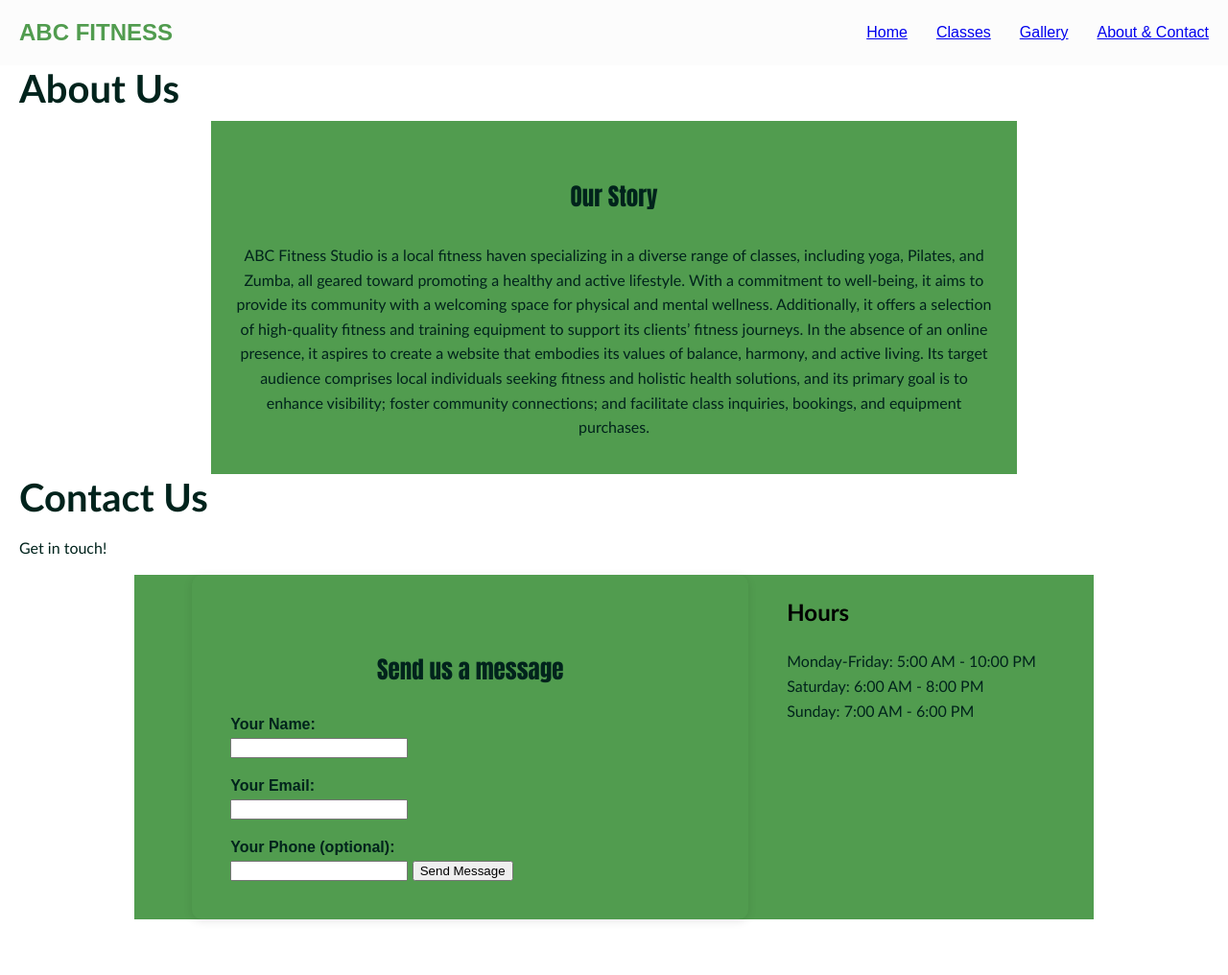
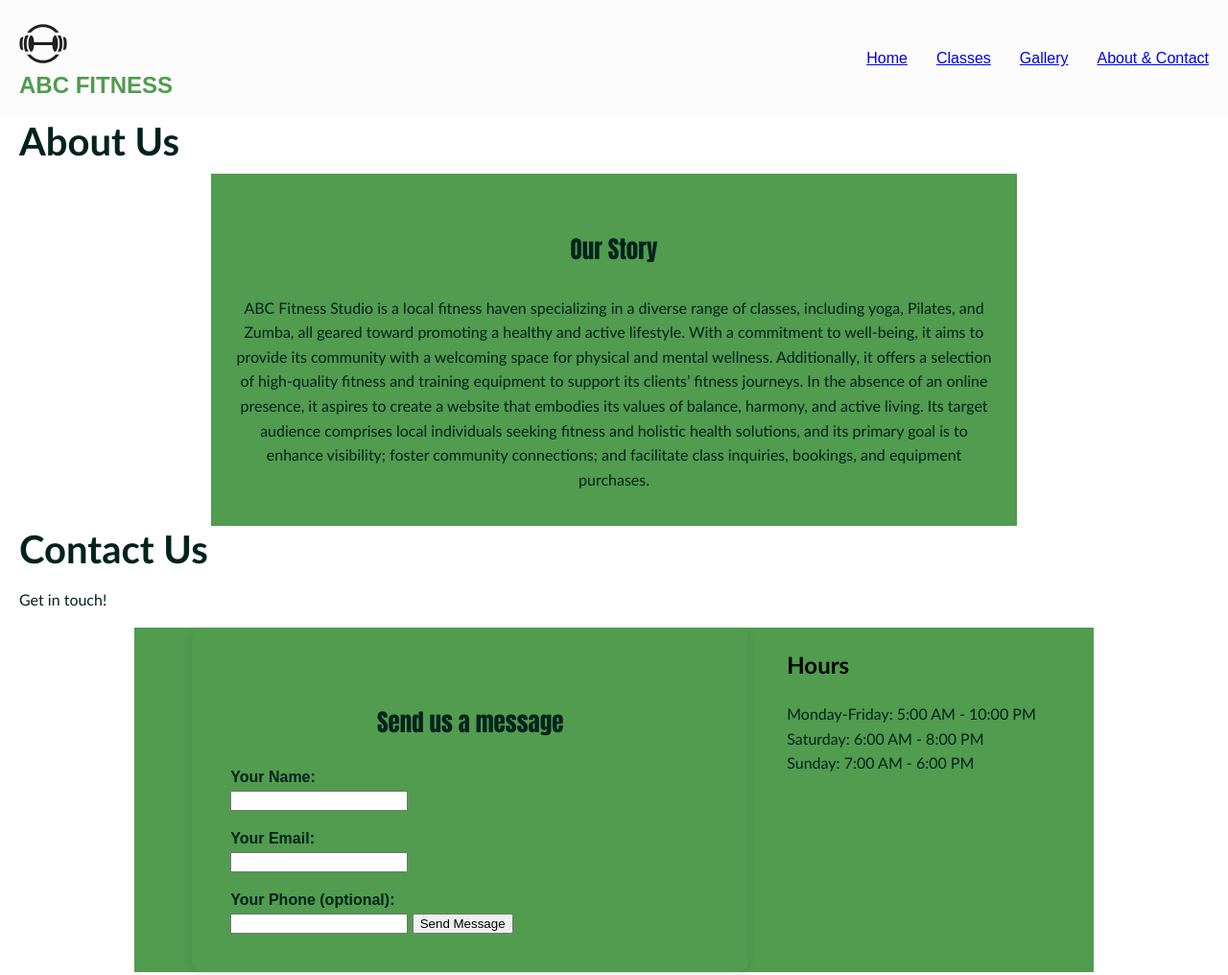
Before and after one commit to AlexNelson52/WebDevSoph, a plain HTML site: page about-contact.html in a window 1280 px wide. Shown: the top 1016 px of the page at 96% size. Drawn offline with Linux system fonts and the light colour scheme.

Commit message:
Add files via upload

```diff
--- a/about-contact.html
+++ b/about-contact.html
@@ -10,8 +10,10 @@
     <link rel="stylesheet" href="style.css">
 </head><body>
     <div class="nav">
+        <div class="logopic"><img src="WebDevPic/Client2_LogoPalette1_1E1B1C.png" class="logopic1">
         <div class="logo">
             ABC FITNESS
+        </div>
         </div>
         <div class="menu">
             <a href="index.html">Home</a>
--- a/style.css
+++ b/style.css
@@ -21,6 +21,9 @@ body {
     display: flex;
     gap: 30px;
     align-items: center;
+}
+.logopic1 {
+    max-width: 50px;
 }
 
 .pageh1 {
```
Also changed, not shown: classes.html (+2 -1 lines), gallery.html (+2 -0 lines), index.html (+2 -0 lines), WebDevPic/Client2_LogoPalette1_1E1B1C.png (added).
